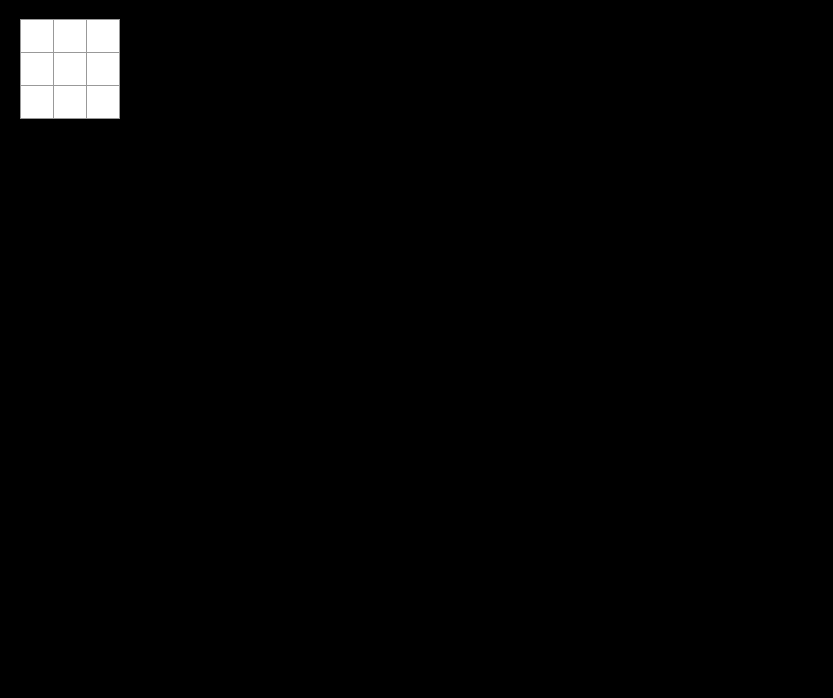
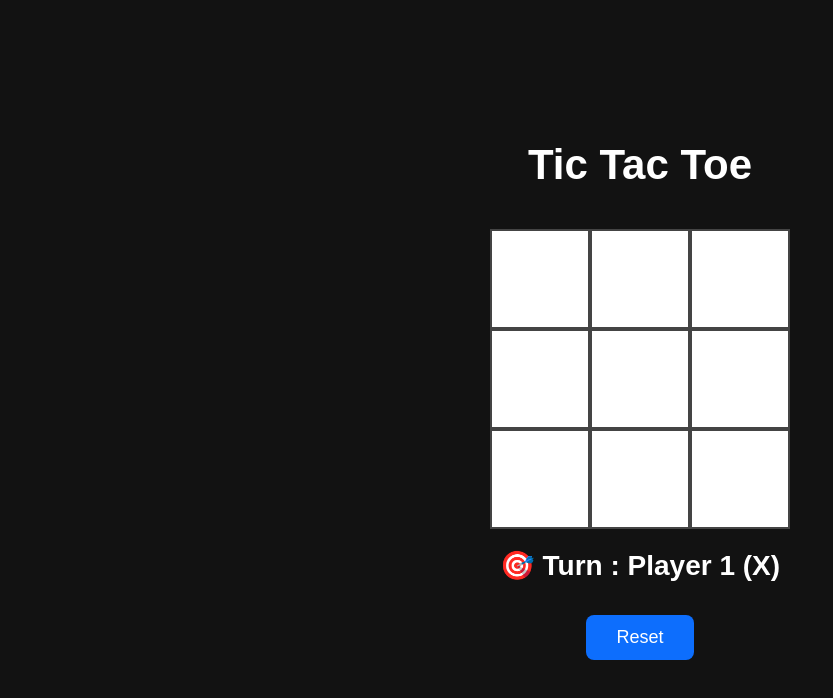
Before and after one commit to saicharan1425/X-O, a React (Vite) app: page / in a window 1280 px wide. Shown: the top 698 px of the page, without its empty margins (0-833 px from the left). Built offline with nearby package versions, Linux system fonts and the light colour scheme.

Commit message:
Tic-Tac-Toe

```diff
--- /dev/null
+++ b/src/App.css
@@ -0,0 +1,91 @@
+* {
+  box-sizing: border-box;
+  background: black;
+}
+
+body {
+  font-family: sans-serif;
+  margin: 20px;
+  padding: 0;
+}
+
+h1 {
+  margin-top: 0;
+  font-size: 22px;
+}
+
+h2 {
+  margin-top: 0;
+  font-size: 20px;
+}
+
+h3 {
+  margin-top: 0;
+  font-size: 18px;
+}
+
+h4 {
+  margin-top: 0;
+  font-size: 16px;
+}
+
+h5 {
+  margin-top: 0;
+  font-size: 14px;
+}
+
+h6 {
+  margin-top: 0;
+  font-size: 12px;
+}
+
+code {
+  font-size: 1.2em;
+}
+
+ul {
+  padding-inline-start: 20px;
+}
+
+* {
+  box-sizing: border-box;
+}
+
+body {
+  font-family: sans-serif;
+  margin: 20px;
+  padding: 0;
+}
+
+.square {
+  background: #fff;
+  border: 1px solid #999;
+  float: left;
+  font-size: 24px;
+  font-weight: bold;
+  line-height: 34px;
+  height: 34px;
+  margin-right: -1px;
+  margin-top: -1px;
+  padding: 0;
+  text-align: center;
+  width: 34px;
+}
+
+.board-row:after {
+  clear: both;
+  content: '';
+  display: table;
+}
+
+.status {
+  margin-bottom: 10px;
+}
+.game {
+  display: flex;
+  flex-direction: row;
+}
+
+.game-info {
+  margin-left: 20px;
+}
--- a/src/App.jsx
+++ b/src/App.jsx
@@ -3,17 +3,61 @@ import { useState } from "react"
 export default function App(){
 
   const [square,setSqr]= useState(Array(9).fill(null))
+  const [isX, setisX] = useState(false)
 
   function onsqrClick(i){
+
+  if(square[i] || calculateWinner(square)){
+    return
+  }
   let ayoo = [...square]
+  if(isX){
+     ayoo[i]='O';
+  }else{ ayoo[i]='X';}
 
-    ayoo[i]='X'
 
+
+   setisX(!isX)
     setSqr(ayoo)
+  }
+
+  const winner = calculateWinner(square)
+  let status;
+ if (winner) {
+  status = `🏆 Winner : ${winner === "X" ? "Player 1 (X)" : "Player 2 (O)"}`;
+} else {
+  status = `🎯 Turn : ${isX ? "Player 2 (O)" : "Player 1 (X)"}`;
+}
+
+  function calculateWinner(square) {
+  const lines = [
+    [0, 1, 2],
+    [3, 4, 5],
+    [6, 7, 8],
+    [0, 3, 6],
+    [1, 4, 7],
+    [2, 5, 8],
+    [0, 4, 8],
+    [2, 4, 6]
+  ];
+
+  for(let i=0; i< lines.length; i++){
+    const [a,b,c] = lines[i]
+    if(square[a] && square[a] === square[b] && square[a] === square[c]){
+      console.log('Winner ' +a);
+      return square[a];
+
+    }
+
+  }
+    return null;
  }
 
   return(
     <>
+  <div className="game-container">
+    <h1>Tic Tac Toe</h1>
+    <div  className="board">
       <div className="board-row">
       <Square value={square[0]} sqrClick={()=>onsqrClick(0)}/>
       <Square value={square[1]} sqrClick={()=>onsqrClick(1)}/>
@@ -29,7 +73,15 @@ export default function App(){
       <Square value={square[7]} sqrClick={()=>onsqrClick(7)}/>
       <Square value={square[8]} sqrClick={()=>onsqrClick(8)}/>
       </div>
-
+    </div>
+   <p className="status" style={{color:'white'}}>{status}</p>
+   <div>
+    <br/>
+   <button className="reset-btn" onClick={()=> {setSqr(Array(9).fill(null))
+    setisX(false)
+   }} style={{color:'White'}}>Reset</button>
+   </div>
+  </div>
     </>
   )
 }
--- a/src/index.css
+++ b/src/index.css
@@ -1,91 +1,89 @@
-* {
-  box-sizing: border-box;
-  background: black;
+*{
+  margin:0;
+  padding:0;
+  box-sizing:border-box;
 }
 
-body {
-  font-family: sans-serif;
-  margin: 20px;
-  padding: 0;
+body{
+  background:#121212;
+  color:white;
+  font-family:Arial, Helvetica, sans-serif;
 }
 
-h1 {
-  margin-top: 0;
-  font-size: 22px;
+/* Center everything */
+
+.game-container{
+  min-height:100vh;
+  display:flex;
+  flex-direction:column;
+  justify-content:center;
+  align-items:center;
 }
 
-h2 {
-  margin-top: 0;
-  font-size: 20px;
+/* Heading */
+
+h1{
+  font-size:42px;
+  margin-bottom:20px;
 }
 
-h3 {
-  margin-top: 0;
-  font-size: 18px;
+/* Board */
+
+.board{
+  margin:20px 0;
 }
 
-h4 {
-  margin-top: 0;
-  font-size: 16px;
+/* Bigger Squares */
+
+.square{
+  width:100px;
+  height:100px;
+  background:white;
+  border:2px solid #444;
+  font-size:42px;
+  font-weight:bold;
+  cursor:pointer;
+  transition:.2s;
 }
 
-h5 {
-  margin-top: 0;
-  font-size: 14px;
+.square:hover{
+  background:#ececec;
 }
 
-h6 {
-  margin-top: 0;
-  font-size: 12px;
+.board-row{
+  display:flex;
 }
 
-code {
-  font-size: 1.2em;
+/* Status */
+
+.status{
+  font-size:28px;
+  font-weight:bold;
+  color:#00e5ff;
+  margin-bottom:15px;
 }
 
-ul {
-  padding-inline-start: 20px;
+/* Note */
+
+.note{
+  color:#ffc107;
+  font-size:18px;
+  margin-bottom:20px;
 }
 
-* {
-  box-sizing: border-box;
+/* Reset Button */
+
+.reset-btn{
+  background:#0d6efd;
+  color:white;
+  border:none;
+  padding:12px 30px;
+  border-radius:8px;
+  font-size:18px;
+  cursor:pointer;
+  transition:.3s;
 }
 
-body {
-  font-family: sans-serif;
-  margin: 20px;
-  padding: 0;
+.reset-btn:hover{
+  background:#0b5ed7;
 }
-
-.square {
-  background: #fff;
-  border: 1px solid #999;
-  float: left;
-  font-size: 24px;
-  font-weight: bold;
-  line-height: 34px;
-  height: 34px;
-  margin-right: -1px;
-  margin-top: -1px;
-  padding: 0;
-  text-align: center;
-  width: 34px;
-}
-
-.board-row:after {
-  clear: both;
-  content: '';
-  display: table;
-}
-
-.status {
-  margin-bottom: 10px;
-}
-.game {
-  display: flex;
-  flex-direction: row;
-}
-
-.game-info {
-  margin-left: 20px;
-}
```
Lines whose indentation alone changed are shown as unchanged.
